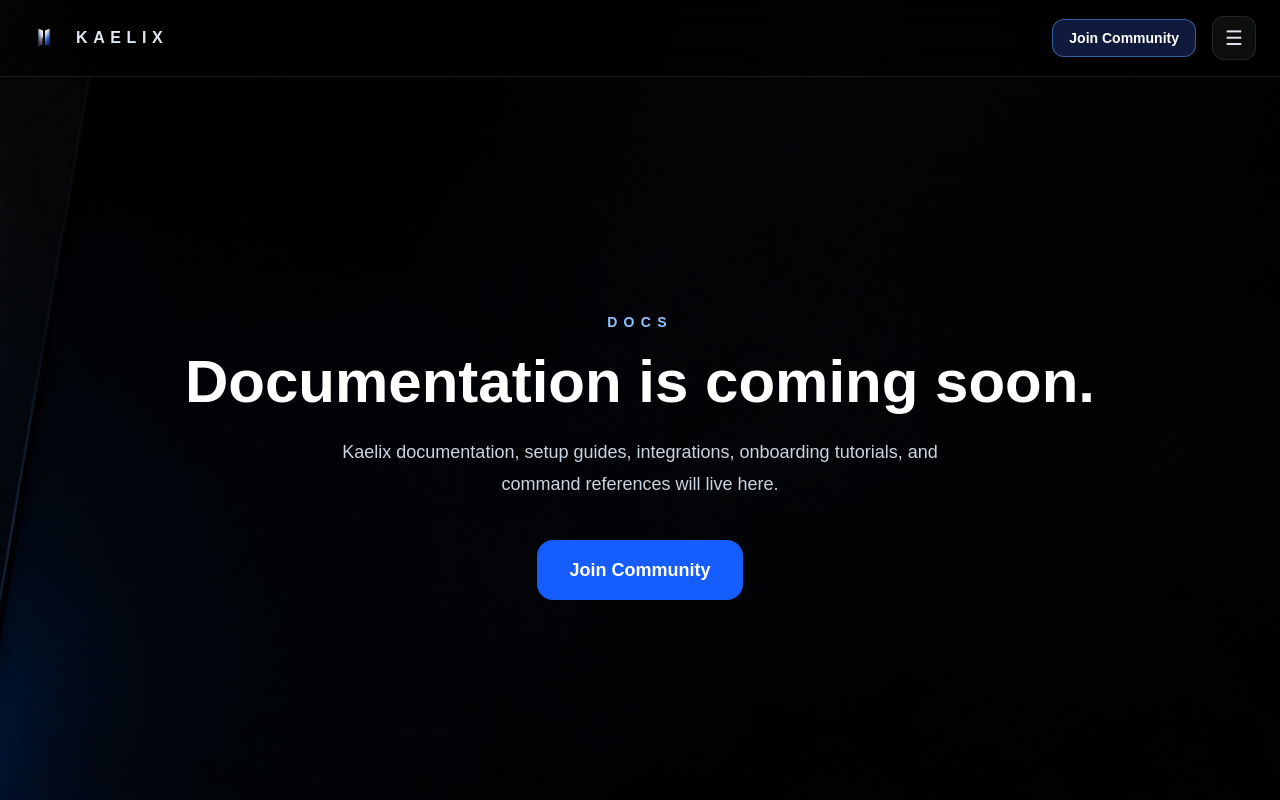
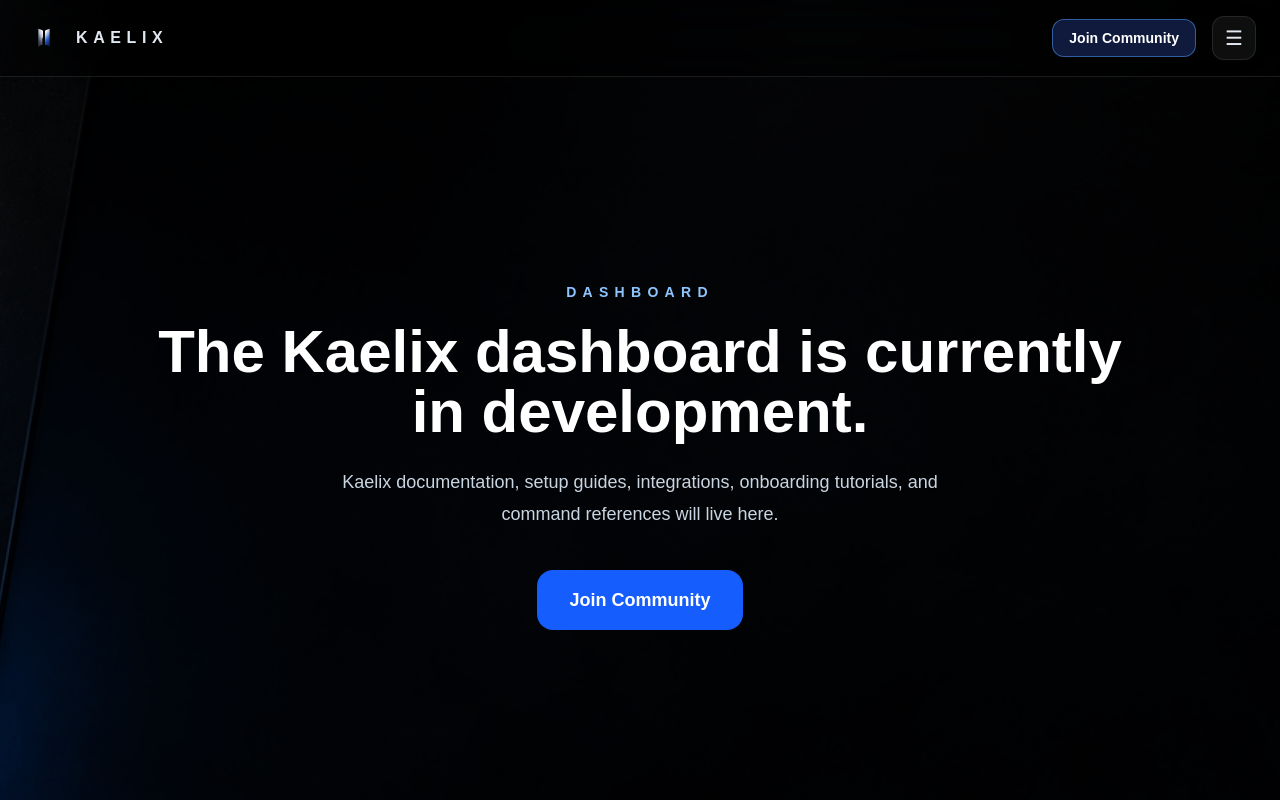
Before and after one commit to glykeselpides-bit/kaelix-site, a Next.js app: page /dashboard in a window 1280 px wide. Shown: the top 800 px of the page. Built offline with nearby package versions, Linux system fonts and the light colour scheme.

Commit message:
ctrl+c ctrl+v but professionally

```diff
--- a/src/app/dashboard/page.tsx
+++ b/src/app/dashboard/page.tsx
@@ -9,11 +9,11 @@
 
         <section className="mx-auto flex min-h-screen max-w-5xl flex-col items-center justify-center px-6 pt-28 text-center">
           <p className="text-sm font-semibold uppercase tracking-[0.45em] text-blue-300">
-            Docs
+            Dashboard
           </p>
 
           <h1 className="mt-5 text-5xl font-bold md:text-6xl">
-            Documentation is coming soon.
+            The Kaelix dashboard is currently in development.
           </h1>
 
           <p className="mx-auto mt-6 max-w-2xl text-lg leading-8 text-slate-300">
--- a/src/app/status/page.tsx
+++ b/src/app/status/page.tsx
@@ -9,11 +9,11 @@
 
         <section className="mx-auto flex min-h-screen max-w-5xl flex-col items-center justify-center px-6 pt-28 text-center">
           <p className="text-sm font-semibold uppercase tracking-[0.45em] text-blue-300">
-            Docs
+            Status
           </p>
 
           <h1 className="mt-5 text-5xl font-bold md:text-6xl">
-            Documentation is coming soon.
+            Platform status, uptime monitoring, and incident tracking will live here.
           </h1>
 
           <p className="mx-auto mt-6 max-w-2xl text-lg leading-8 text-slate-300">
```
